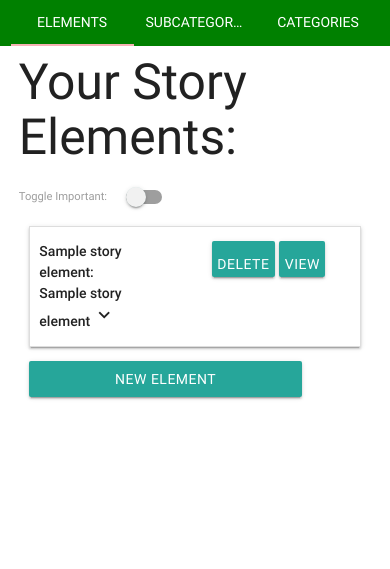
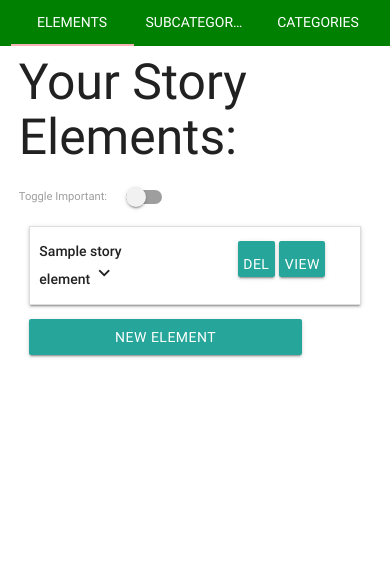
Before and after one commit to Felix-Redwood/Data-Centric-Development-Milestone-Project, a Flask app: page /nav_elements in a window 390 px wide. Shown: the part 58-627 px from the top of the page. Run offline with Flask 2, Linux system fonts and the light colour scheme; a database or web service that is not in the repository returns one stand-in record (values such as "Sample title"); some libraries are stand-ins or nearby versions.

Commit message:
added mobile styling to buttons

```diff
--- a/templates/baseelements.html
+++ b/templates/baseelements.html
@@ -14,11 +14,11 @@
             <div class="row" id="collapsible-row">
 
                 <div class="col s4 m6">
-                    <strong>{{element.category_name.capitalize()}}: {{element.element_name.capitalize()}}</strong><i class="material-icons">expand_more</i>
+                    <strong><span class="no-mobile">{{element.category_name.capitalize()}}: </span>{{element.element_name.capitalize()}}</strong><i class="material-icons">expand_more</i>
                 </div>
                 <div class="col s8 m6" id="collapsible-button-container">
-                    <a href="{{url_for('edit_element', element_id=element._id)}}" class="waves-effect waves-light btn btn-small right collapsible-btn">VIEW</a>
-                    <a href="{{url_for('delete_element', element_id=element._id)}}" onclick="return confirm('Once you delete this item, it cannot be recovered)" class="waves-effect waves-light btn btn-small right collapsible-btn">DELETE</a>
+                    <a href="{{url_for('edit_element', element_id=element._id)}}" class="waves-effect waves-light btn btn-small right collapsible-btn"><span>VIEW</span></a>
+                    <a href="{{url_for('delete_element', element_id=element._id)}}" onclick="return confirm('Once you delete this item, it cannot be recovered)" class="waves-effect waves-light btn btn-small right collapsible-btn"><span class="no-mobile">DELETE</span><span class="mobile-only">DEL</span></a>
                 </div>
             </div>
         </div>
--- a/templates/category/categories.html
+++ b/templates/category/categories.html
@@ -19,8 +19,8 @@
                 </div>
 
                 <div class="col s8 m6" id="collapsible-button-container">
-                    <a href="{{url_for('edit_category', category_id=category._id)}}" class="waves-effect waves-light btn btn-small right collapsible-btn">VIEW</a>
-                    <a href="{{url_for('delete_category', category_id=category._id)}}" onclick="return confirm('Once you delete this item, it cannot be recovered)" class="waves-effect waves-light btn btn-small right collapsible-btn">DELETE</a>
+                    <a href="{{url_for('edit_category', category_id=category._id)}}" class="waves-effect waves-light btn btn-small right collapsible-btn"><span>VIEW</span></a>
+                    <a href="{{url_for('delete_category', category_id=category._id)}}" onclick="return confirm('Once you delete this item, it cannot be recovered)" class="waves-effect waves-light btn btn-small right collapsible-btn"><span class="no-mobile">DELETE</span><span class="mobile-only">DEL</span></a>
                 </div>
             </div>
         </div>
--- a/templates/home.html
+++ b/templates/home.html
@@ -26,8 +26,8 @@
                 </div>
 
                 <div class="col s8 m6" id="collapsible-button-container">
-                    <a href="{{url_for('edit_element', element_id=element._id)}}" class="waves-effect waves-light btn btn-small right collapsible-btn">VIEW</a>
-                    <a href="{{url_for('delete_element', element_id=element._id)}}" onclick="return confirm('Once you delete this item, it cannot be recovered)" class="waves-effect waves-light btn btn-small right collapsible-btn">DELETE</a>
+                    <a href="{{url_for('edit_element', element_id=element._id)}}" class="waves-effect waves-light btn btn-small right collapsible-btn"><span>VIEW</span></a>
+                    <a href="{{url_for('delete_element', element_id=element._id)}}" onclick="return confirm('Once you delete this item, it cannot be recovered)" class="waves-effect waves-light btn btn-small right collapsible-btn"><span class="no-mobile">DELETE</span><span class="mobile-only">DEL</span></a>
                 </div>
             </div>
         </div>
--- a/templates/subcategory/subcategories.html
+++ b/templates/subcategory/subcategories.html
@@ -18,8 +18,8 @@
                 </div>
 
                 <div class="col s8 m6" id="collapsible-button-container">
-                    <a href="{{url_for('edit_subcategory', subcategory_id=subcategory._id)}}" class="waves-effect waves-light btn btn-small right collapsible-btn">VIEW</a>
-                    <a href="{{url_for('delete_subcategory', subcategory_id=subcategory._id)}}" onclick="return confirm('Once you delete this item, it cannot be recovered)" class="waves-effect waves-light btn btn-small right collapsible-btn">DELETE</a>
+                    <a href="{{url_for('edit_subcategory', subcategory_id=subcategory._id)}}" class="waves-effect waves-light btn btn-small right collapsible-btn"><span>VIEW</span></a>
+                    <a href="{{url_for('delete_subcategory', subcategory_id=subcategory._id)}}" onclick="return confirm('Once you delete this item, it cannot be recovered)" class="waves-effect waves-light btn btn-small right collapsible-btn"><span class="no-mobile">DELETE</span><span class="mobile-only">DEL</span></a>
                 </div>
             </div>
         </div>
```
